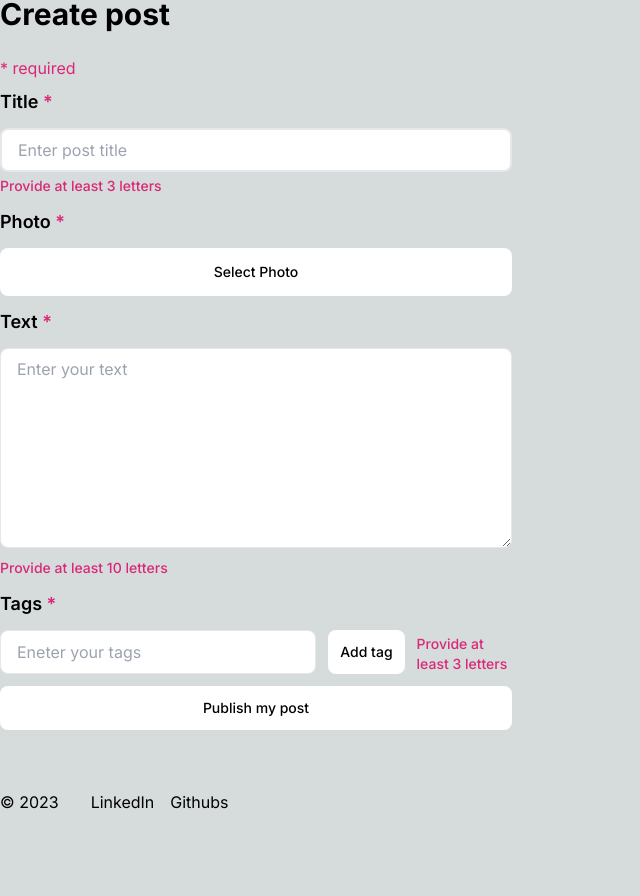
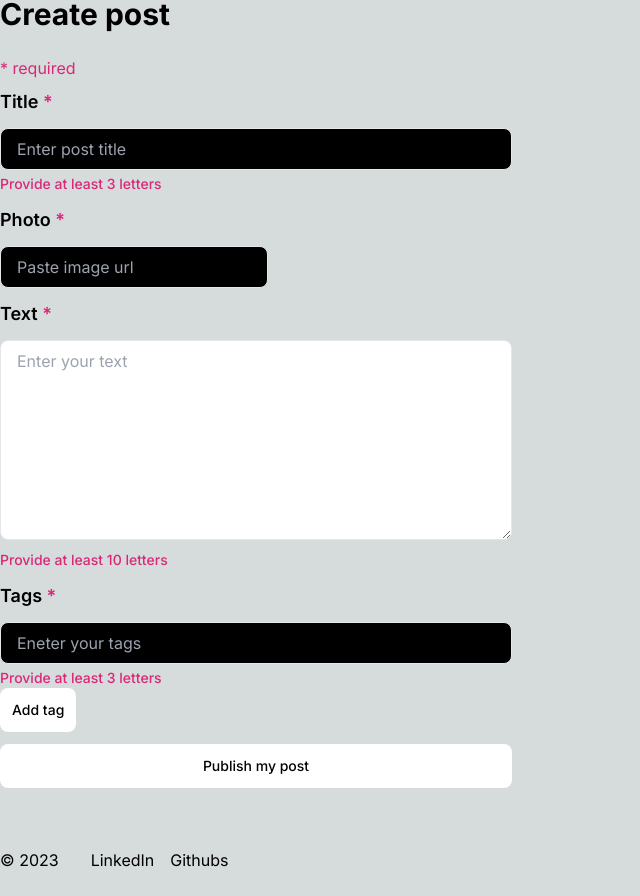
Before and after one commit to g4rv/mag4blog, a Next.js app: page /profile in a window 1280 px wide. Shown: the part 620-1516 px from the top of the page, without its empty margins (0-640 px from the left). Before the commit the page ends 1458 px from the top, so only its background shows below. Built offline with nearby package versions, Linux system fonts and the light colour scheme; no server answers.

Commit message:
Update inputs and buttons

```diff
--- a/src/app/dashboard/(auth)/login/page.tsx
+++ b/src/app/dashboard/(auth)/login/page.tsx
@@ -1,4 +1,5 @@
 'use client';
+import Button from '@/ui/Button';
 import Input from '@/ui/Input';
 import { useSession, signIn } from 'next-auth/react';
 import Link from 'next/link';
@@ -17,21 +18,14 @@ const LoginPage = () => {
     return (
         <main className="h-full flex items-center justify-center">
             {session.status === 'authenticated' && session.data.user?.name}
-            <form className="flex flex-col items-center gap-4" onSubmit={handleSubmit}>
-                <label className="flex flex-col gap-2">
+            <form className="flex flex-col items-center gap-4" onSubmit={handleSubmit} autoComplete='true'>
+                <label htmlFor="email" className="flex flex-col gap-2">
                     <p>Email</p>
-                    <input
-                        className="w-full max-w-[16.25rem] border py-2 px-4 rounded-lg text-base text-black m-[1px] outline-offset-4 outline-1 outline-white"
-                        type="email"
-                    />
-                    <Input/>
+                    <Input type="email" name="email" id="email" placeholder="example@gmail.com" required/>
                 </label>
-                <label className="flex flex-col gap-2">
+                <label htmlFor='password' className="flex flex-col gap-2">
                     <p>Password</p>
-                    <input
-                        className="w-full max-w-[16.25rem] border py-2 px-4 rounded-lg text-base text-black m-[1px] outline-offset-4 outline-1 outline-white"
-                        type="password"
-                    />
+                    <Input type="password" name='passowrd' id='password' placeholder="Enter password" required/>
                 </label>
                 <br />
                 Dont have a profile yet?
@@ -42,12 +36,7 @@ const LoginPage = () => {
                     Register
                 </Link>
                 <br />
-                <button
-                    className="p-3 rounded-lg text-center bg-white text-black font-medium text-sm min-w-fit m-[1px] outline-offset-4 outline-1 outline-white hover:bg-slate-300 transition-colors"
-                    type="submit"
-                >
-                    Log in
-                </button>
+                <Button type="submit" innerText="Log in" />
                 <button onClick={() => signIn('google')}>Google</button>
             </form>
         </main>
--- a/src/app/dashboard/(auth)/register/page.tsx
+++ b/src/app/dashboard/(auth)/register/page.tsx
@@ -1,15 +1,14 @@
-'use client'
+'use client';
+import Button from '@/ui/Button';
 import Input from '@/ui/Input';
 import Link from 'next/link';
 import { FormEvent } from 'react';
 
-
-
 const RegisterPage = () => {
     const handleSubmit = async (e: FormEvent<HTMLFormElement>) => {
-        e.preventDefault()
+        e.preventDefault();
 
-        const formData = new FormData(e.currentTarget)
+        const formData = new FormData(e.currentTarget);
 
         try {
             const res = await fetch('/api/auth/register', {
@@ -21,38 +20,53 @@ const RegisterPage = () => {
             });
         } catch (err) {
             console.log('bob');
-
         }
-    }
+    };
     return (
         <main className="h-full flex items-center justify-center">
-			<form className="flex flex-col items-center gap-4" onSubmit={handleSubmit}>
-				<label className="flex flex-col gap-2">
+            <form
+                className="flex flex-col items-center gap-4"
+                onSubmit={handleSubmit}
+                autoComplete="true"
+            >
+                <label htmlFor="userName" className="flex flex-col gap-2">
                     <p>Name</p>
-					<Input name="name" />
+                    <Input id="userName" name="userName" placeholder="Petro" required/>
+                    {/* <p className="hidden peer-invalid:block text-pink-600 font-medium text-sm">
+                        Provide at least 2 characters
+                    </p> */}
+                </label>
+                <label htmlFor="userNickname" className="flex flex-col gap-2">
+                    <p>Nickname*</p>
+                    <Input name="userNickname" id="userNickname" placeholder="Leonardo" required />
                     <p className="hidden peer-invalid:block text-pink-600 font-medium text-sm">
                         Provide at least 2 characters
                     </p>
                 </label>
-				<label className="flex flex-col gap-2">
-					<p>Username*</p>
-					<Input name="username" className='perr' required/>
-					<p className="text-pink-600 font-medium text-sm peer-empty:hidden peer-invalid:block peer-focus:hidden">
-						Provide at least 2 characters
+                <label htmlFor="email" className="flex flex-col gap-2">
+                    <p>Email*</p>
+                    <Input
+                        type="email"
+                        name="email"
+                        id="email"
+                        placeholder="example@gmail.com"
+                        required
+                    />
+                    <p className="hidden peer-invalid:block text-pink-600 font-medium text-sm">
+                        Provide at least 10 characters
                     </p>
                 </label>
-				<label className="flex flex-col gap-2">
-					<p>Email*</p>
-					<Input name="email" required/>
+                <label htmlFor="password" className="flex flex-col gap-2">
+                    <p>Password*</p>
+                    <Input
+                        type="password"
+                        name="passowrd"
+                        id="password"
+                        placeholder="Enter password"
+                        required
+                    />
                     <p className="hidden peer-invalid:block text-pink-600 font-medium text-sm">
-						Provide at least 2 characters
-					</p>
-				</label>
-				<label className="flex flex-col gap-2">
-					<p>Password*</p>
-					<Input name="password" required/>
-					<p className="hidden peer-invalid:block text-pink-600 font-medium text-sm">
-						Provide at least 6 characters
+                        Provide at least 8 characters
                     </p>
                 </label>
                 <p>
@@ -61,12 +75,7 @@ const RegisterPage = () => {
                         Login
                     </Link>
                 </p>
-				<button
-					className="p-3 rounded-lg text-center bg-white text-black font-medium text-sm min-w-fit m-[1px] outline-offset-4 outline-1 outline-white hover:bg-slate-300 transition-colors"
-					type="submit"
-				>
-					Register
-				</button>
+                <Button innerText="Register" />
             </form>
         </main>
     );
--- a/src/app/profile/conponents/CreatePost/index.tsx
+++ b/src/app/profile/conponents/CreatePost/index.tsx
@@ -1,4 +1,9 @@
+import Button from '@/ui/Button';
+import Input from '@/ui/Input';
 import React from 'react';
+
+const labelStyles =
+    'relative focus-within:before:block focus-within:before:absolute focus-within:before:-left-5 focus-within:before:top-[35%] focus-within:before:w-2 focus-within:before:h-2 focus-within:before:bg-white focus-within:before:rounded-full';
 
 const CreatePost = () => {
     return (
@@ -15,13 +20,8 @@ const CreatePost = () => {
                     <p className="text-lg mb-3 font-semibold">
                         Title <span className="text-pink-600 ">*</span>
                     </p>
-                    <label
-                        className="relative focus-within:before:block focus-within:before:absolute focus-within:before:-left-5 focus-within:before:top-[50%] focus-within:before:w-2 focus-within:before:h-2 focus-within:before:bg-white focus-within:before:rounded-full"
-                        htmlFor="postTitle"
-                    >
-                        <input
-                            className="w-full border-2 py-2 px-4 rounded-lg text-base text-black outline-none peer"
-                            type="text"
+                    <label className={labelStyles} htmlFor="postTitle">
+                        <Input
                             id="postTitle"
                             name="postTitle"
                             placeholder="Enter post title"
@@ -39,11 +39,11 @@ const CreatePost = () => {
                         Photo <span className="text-pink-600">*</span>
                     </p>
                     <div className="flex gap-3">
-                        <label
+                        {/* <label
                             className="relative block cursor-pointer px-3 py-6 w-full rounded-lg text-center bg-white text-black font-medium text-sm outline-transparent active:border-blue-800 before:content-['Select_Photo'] before:absolute before:inset-0 before:m-auto before:text-black before:h-fit hover:bg-slate-300 transition-colors "
                             htmlFor="postImg"
                         >
-                            <input
+                            <Input
                                 className="hidden file:bg-transparent file:border-none file:cursor-pointer valid:border-red-500 peer"
                                 type="file"
                                 id="postImg"
@@ -52,23 +52,26 @@ const CreatePost = () => {
                                 accept="image/*"
                                 required
                             />
+                        </label> */}
+                        <label htmlFor={labelStyles}>
+                            <Input id="postImg" name="postImg" placeholder='Paste image url'required />
                         </label>
-                        {/* <p className="invisible peer-invalid:visible text-pink-600 font-medium text-sm">
-                                Provide a photo
-                            </p> */}
+                        <p className="hidden peer-invalid:block mt-1 text-pink-600 font-medium text-sm">
+                            Provide at least 10 letters
+                        </p>
                     </div>
                 </div>
-                <label className="" htmlFor="postText">
+                <label className={labelStyles} htmlFor="postText">
                     <p className="text-lg mb-3 font-semibold">
                         Text <span className="text-pink-600">*</span>
                     </p>
                     <textarea
-                        className="w-full min-h-[12.5rem] border py-2 px-4 rounded-lg text-base text-black outline-transparent active:border-blue-800 valid:border-red-500 peer"
+                        className="w-full min-h-[12.5rem] outline-none border py-2 px-4 rounded-lg text-base text-black outline-transparent active:border-blue-800 valid:border-red-500 peer"
                         id="postText"
                         name="postText"
                         placeholder="Enter your text"
+                        minLength={10}
                         required
-                        minLength={10}
                     />
                     <p className="hidden peer-invalid:block mt-1 text-pink-600 font-medium text-sm">
                         Provide at least 10 letters
@@ -78,34 +81,24 @@ const CreatePost = () => {
                     <p className="text-lg mb-3 font-semibold">
                         Tags <span className="text-pink-600">*</span>
                     </p>
-                    <label className="flex gap-3" htmlFor="postText">
-                        <input
-                            className="w-full border py-2 px-4 rounded-lg text-base text-black outline-transparent active:border-blue-800 valid:border-red-500 peer"
-                            type="text"
-                            id="postText"
-                            name="postText"
+                    <div className="">
+                        <label className={labelStyles} htmlFor="postTag">
+                            <Input
+                                id="postTag"
+                                name="postTag"
                                 placeholder="Eneter your tags"
                                 maxLength={45}
                                 minLength={3}
                                 required
                             />
-                        <button
-                            className="p-3 rounded-lg text-center bg-white text-black font-medium text-sm min-w-fit outline-transparent active:border-blue-800 hover:bg-slate-300 transition-colors"
-                            type="submit"
-                        >
-                            Add tag
-                        </button>
                             <p className="invisible peer-invalid:visible mt-1 text-pink-600 font-medium text-sm">
                                 Provide at least 3 letters
                             </p>
                         </label>
+                        <Button type="submit" innerText="Add tag" />
                     </div>
-                <button
-                    className="p-3 rounded-lg text-center bg-white text-black font-medium text-sm outline-transparent active:border-blue-800 hover:bg-slate-300 transition-colors"
-                    type="submit"
-                >
-                    Publish my post
-                </button>
+                </div>
+                <Button type="submit" innerText="Publish my post" />
             </form>
         </section>
     );
--- /dev/null
+++ b/src/ui/Button/index.tsx
@@ -0,0 +1,26 @@
+import React from 'react';
+import { twMerge } from 'tailwind-merge';
+
+type ButtonProps = { innerText: string } & React.ButtonHTMLAttributes<HTMLButtonElement>;
+
+const Button: React.FC<ButtonProps> = ({
+    type = 'button',
+    className,
+    innerText = '',
+    ...buttonProps
+}) => {
+    return (
+        <button
+            type={type}
+            className={twMerge(
+                'p-3 rounded-lg text-center bg-white text-black font-medium text-sm min-w-fit outline-transparent active:border-blue-800 hover:bg-slate-300 transition-colors',
+                className,
+            )}
+            {...buttonProps}
+        >
+            {innerText}
+        </button>
+    );
+};
+
+export default Button;
--- a/src/ui/Input/index.tsx
+++ b/src/ui/Input/index.tsx
@@ -1,21 +1,15 @@
-'use client'
+'use client';
 import { twMerge } from 'tailwind-merge';
 
-type InputProps = {
-	className?: string;
-} & React.InputHTMLAttributes<HTMLInputElement>;
+type InputProps = React.InputHTMLAttributes<HTMLInputElement>;
 
-const Input: React.FC<InputProps> = ({
-	type = 'text',
-	className,
-	...inputProps
-}) => {
+const Input: React.FC<InputProps> = ({ type = 'text', className, ...inputProps }) => {
     return (
         <input
             type={type}
             className={twMerge(
-				'border border-[rgb(var(--background-rgb))] py-2 px-4 rounded-lg text-base text-[rgb(var(--background-rgb))] bg-[rgb(var(--foreground-rgb))]',
-				className
+                'border border-[rgb(var(--background-rgb))] outline-none w-full py-2 px-4 rounded-lg text-base text-[rgb(var(--foreground-rgb))] bg-[rgb(var(--foreground-rgb))] valid:border-red-500 peer',
+                className,
             )}
             {...inputProps}
         />
--- a/src/ui/Title/index.tsx
+++ b/src/ui/Title/index.tsx
@@ -4,7 +4,7 @@ type TitleProps = {
     titleText: string;
 };
 
-const Title = ({ titleText }: TitleProps) => {
+const Title: React.FC<TitleProps> = ({ titleText }: TitleProps) => {
     return (
         <h1 className="border-y-2 text-[14rem] xl:text-[10rem] lg:text-[8rem] md:text-[6rem] font-bold leading-tight uppercase text-center">
             {titleText}
```
Lines whose indentation alone changed are shown as unchanged.
